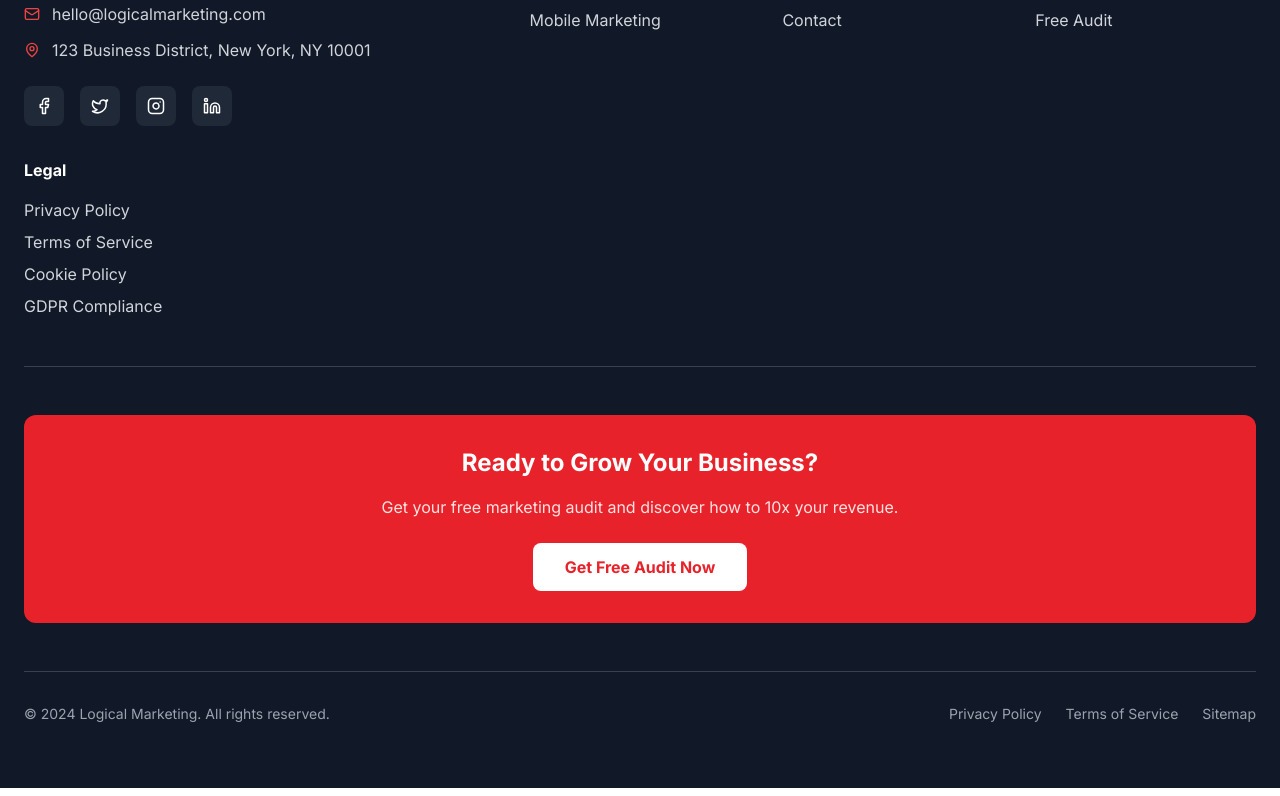
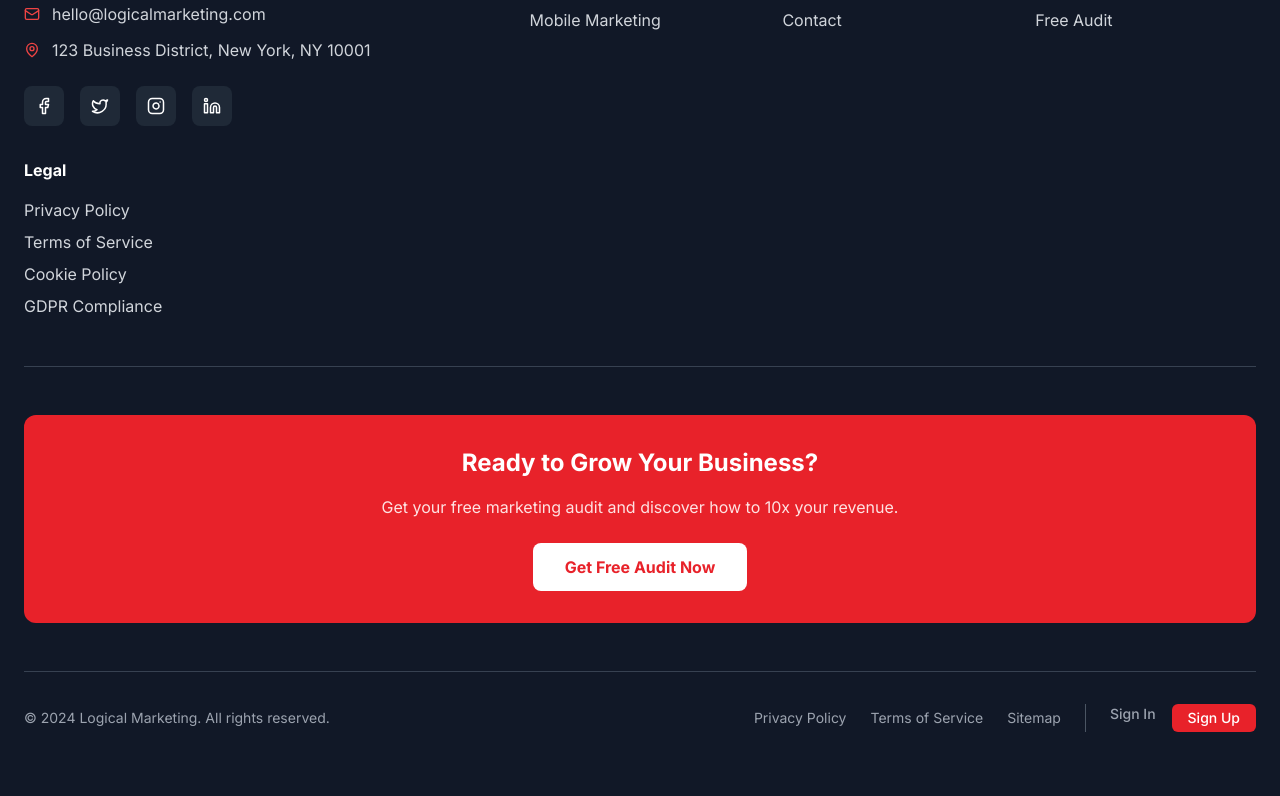
Before and after one commit to Kian-LA/kingmarketing, a React (Vite) app: page /blog in a window 1280 px wide. Shown: the part 2775-3571 px from the top of the page. Built offline with nearby package versions, Linux system fonts and the light colour scheme; no server answers.

Commit message:
Add sign-in link to footer

```diff
--- a/src/components/Footer.tsx
+++ b/src/components/Footer.tsx
@@ -1,8 +1,11 @@
 import React from 'react';
 import { Link } from 'react-router-dom';
 import { Facebook, Twitter, Instagram, Linkedin as LinkedIn, Mail, Phone, MapPin } from 'lucide-react';
+import { useAuth } from '../contexts/AuthContext';
 
 const Footer = () => {
+  const { user } = useAuth();
+
   const footerLinks = {
     Services: [
       { name: 'Search Engine Marketing', href: '/services#search-engine-marketing' },
@@ -139,10 +142,22 @@ const Footer = () => {
             <p className="text-gray-400 dark:text-gray-500 text-sm">
               © 2024 Logical Marketing. All rights reserved.
             </p>
-            <div className="flex space-x-6 text-sm">
-              <Link to="/privacy" className="text-gray-400 dark:text-gray-500 hover:text-red-500 transition-colors">Privacy Policy</Link>
-              <Link to="/terms" className="text-gray-400 dark:text-gray-500 hover:text-red-500 transition-colors">Terms of Service</Link>
-              <Link to="/sitemap" className="text-gray-400 dark:text-gray-500 hover:text-red-500 transition-colors">Sitemap</Link>
+            <div className="flex flex-col md:flex-row items-center space-y-2 md:space-y-0 md:space-x-6 text-sm">
+              <div className="flex space-x-6">
+                <Link to="/privacy" className="text-gray-400 dark:text-gray-500 hover:text-red-500 transition-colors">Privacy Policy</Link>
+                <Link to="/terms" className="text-gray-400 dark:text-gray-500 hover:text-red-500 transition-colors">Terms of Service</Link>
+                <Link to="/sitemap" className="text-gray-400 dark:text-gray-500 hover:text-red-500 transition-colors">Sitemap</Link>
+              </div>
+              {!user && (
+                <div className="flex space-x-4 border-l border-gray-600 pl-6">
+                  <Link to="/auth/login" className="text-gray-400 dark:text-gray-500 hover:text-red-500 transition-colors font-medium">
+                    Sign In
+                  </Link>
+                  <Link to="/auth/signup" className="bg-red-600 text-white px-4 py-1 rounded-md hover:bg-red-700 transition-colors font-medium">
+                    Sign Up
+                  </Link>
+                </div>
+              )}
             </div>
           </div>
         </div>
```
